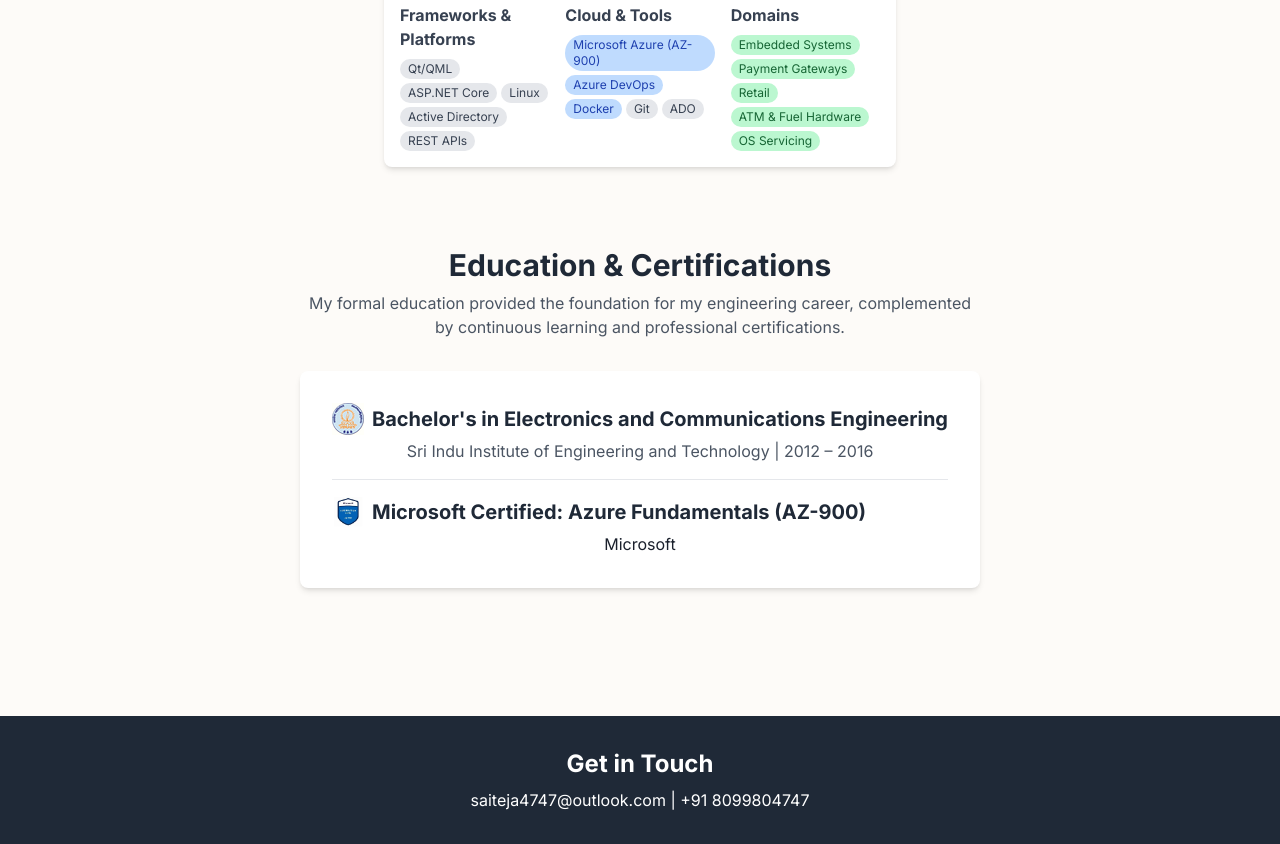
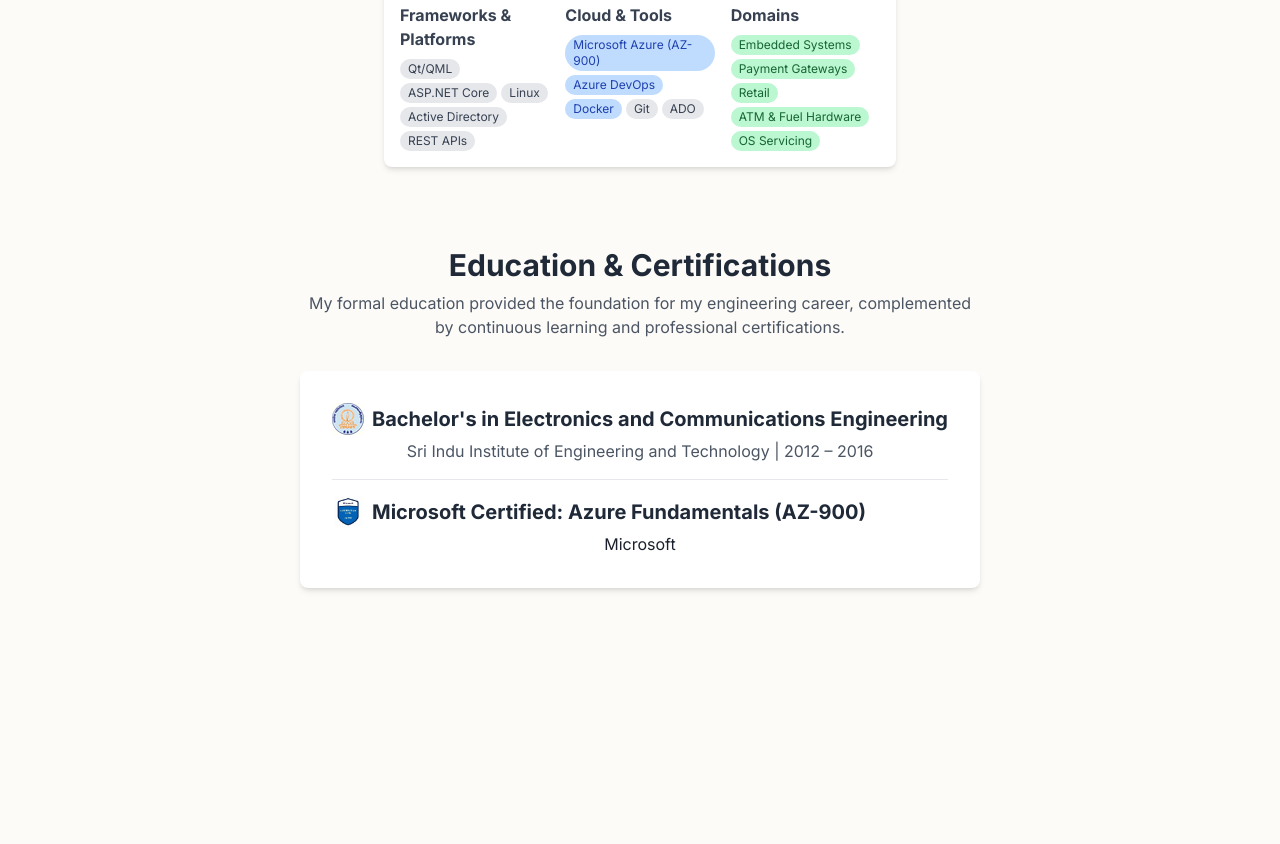
Before and after one commit to sai4747/PrintableResume, a plain HTML site: page index.html in a window 1280 px wide. Shown: the part 2709-3553 px from the top of the page. After the commit the page ends 3345 px from the top, so only its background shows below. Drawn offline with nearby package versions, Linux system fonts and the light colour scheme.

Commit message:
removed footer

```diff
--- a/index.html
+++ b/index.html
@@ -194,13 +194,6 @@
         </section>
 
     </main>
-
-    <footer class="bg-gray-800 text-white mt-20">
-        <div class="container mx-auto px-6 py-8 text-center">
-            <p class="text-2xl font-bold mb-2">Get in Touch</p>
-            <p>saiteja4747@outlook.com | +91 8099804747</p>
-        </div>
-    </footer>
 
     <script>
         document.addEventListener('DOMContentLoaded', function () {
```
